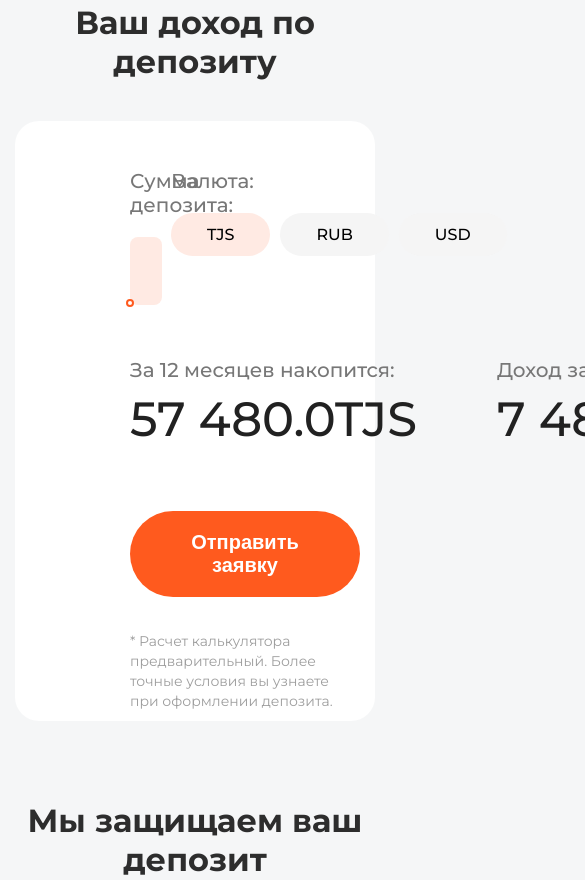
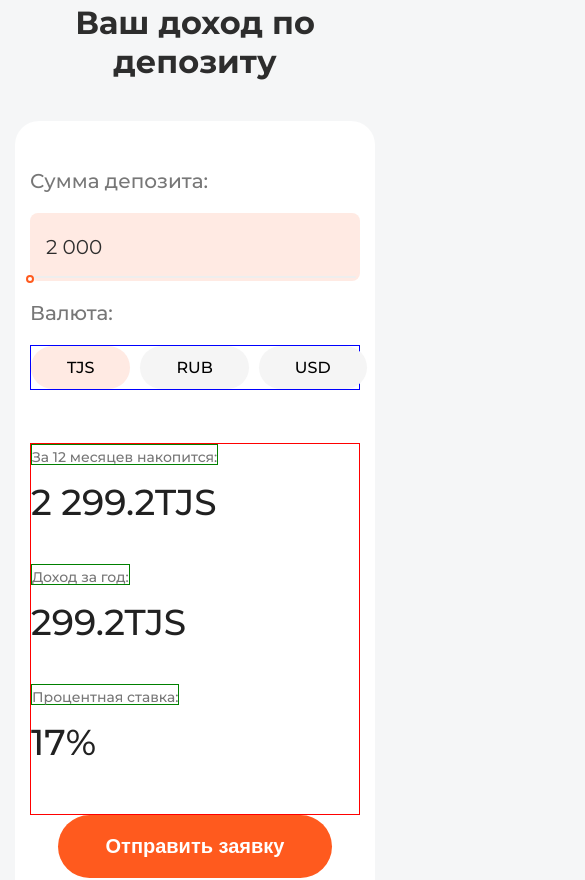
Before and after one commit to islom-sattorov/Kafolat-humo-landing, a React (Create React App) app: page / in a window 390 px wide. Shown: the part 1540-2420 px from the top of the page, 585 px wide, since content can reach past the window. Built offline with nearby package versions, Linux system fonts and the light colour scheme.

Commit message:
minor fix

```diff
--- a/src/Components/Calculator/Calculator.js
+++ b/src/Components/Calculator/Calculator.js
@@ -5,7 +5,7 @@ import styles from "./CalculatorTest.module.css";
 
 const Calculator = () => {
   const [activeCourse, setActiveCourse] = useState("TJS");
-  const [value, setValue] = useState("50000");
+  const [value, setValue] = useState("2000");
 
   const getPercent = () => {
     if (activeCourse === "TJS") {
--- a/src/Components/Calculator/CalculatorTest.module.css
+++ b/src/Components/Calculator/CalculatorTest.module.css
@@ -39,7 +39,7 @@
 /* Slider */
 .calculatorContainer .sliderContainer .calculate .slider {
     width: 100%;
-    max-width: 250px;
+    /*max-width: 250px;*/
     border-radius: 10px;
     height: 9px;
     margin: -8px 0 0 0;
@@ -84,6 +84,7 @@
 .calculatorContainer .sliderContainer .courseContainer .courses{
     display: flex;
     gap: 10px;
+    border: 1px solid blue;
 }
 
 .calculatorContainer .sliderContainer .courseContainer .courses .course{
@@ -110,6 +111,7 @@
     display: flex;
     gap: 60px;
     padding: 0 100px 60px 100px;
+    border: 1px solid red;
 }
 
 .calculatorContainer .calculateResult .totalResult, .realResult, .percentResult{
@@ -125,6 +127,7 @@
     color: #777777;
     font-weight: 500;
     width: max-content;
+    border: 1px solid green;
 }
 
 .amountResult, .realResultAmount, .percent{
@@ -167,10 +170,139 @@
 
 .calculatorContainer .calculateBtn div{
     padding: 34px 0 0 0;
-    color: #9e9e9e;
-    font-size: 14px;
+    font-weight: 400;
+    color: #b0b1b5;
+    font-size: 16px;
     line-height: 20px;
     margin-right: 10px;
     text-align: start;
     width: 100%;
 }
+
+@media(max-width: 1100px){
+    .amountResult, .realResultAmount, .percent{
+       font-size: 42px;
+    }
+
+    .totalResultTitle, .realResultTitle, .percentResultTitle{
+        font-size: 16px;
+    }
+}
+
+@media(max-width: 920px){
+    .calculatorContainer .calculateResult{
+        gap: 40px;
+    }
+}
+
+@media(max-width: 880px){
+    .calculatorContainer .sliderContainer{
+        padding: 48px 30px 53px;
+    }
+
+    .calculatorContainer .calculateResult{
+        gap: 40px;
+        padding: 0 30px 60px;
+    }
+
+    .calculatorContainer .calculateBtn{
+        padding: 0 0 56px 30px;
+        display: flex;
+        flex-direction: column;
+        justify-content: center;
+        align-items: flex-start;
+    }
+
+    .totalResultTitle, .realResultTitle, .percentResultTitle{
+        font-size: 14px;
+    }
+}
+
+@media(max-width: 780px){
+    .calculatorContainer .calculateResult{
+        justify-content: space-between;
+        gap: 0;
+    }
+}
+
+@media(max-width: 720px) {
+    .calculatorContainer{
+        max-height: 700px;
+    }
+
+    .calculatorContainer .sliderContainer {
+        grid-template-columns: 1fr;
+        padding: 48px 0 53px;
+        gap: 20px;
+        margin-top: 40px;
+    }
+
+    .amountResult, .realResultAmount, .percent{
+        font-size: 36px;
+    }
+
+    .calculatorContainer .sliderContainer .courseContainer {
+        padding-left: 0;
+    }
+
+    .totalResultTitle, .realResultTitle, .percentResultTitle{
+        /*width: 212px;*/
+        /*max-width: 300px;*/
+        height: 21px;
+    }
+
+    .calculatorContainer .calculateResult{
+        padding: 0 0 40px 0;
+    }
+
+
+    .calculatorContainer .calculateBtn{
+        padding: 0 0 20px 0;
+        justify-content: center;
+        align-items: center;
+    }
+
+    .calculatorContainer .calculateBtn div{
+        text-align: center;
+    }
+}
+
+@media(max-width: 590px){
+    .calculatorContainer{
+        max-height: 900px;
+    }
+
+    .calculatorContainer .calculateResult{
+        flex-direction: column;
+        gap: 30px;
+        margin-top: 0;
+        padding: 0 0 40px 0;
+    }
+}
+
+@media(max-width: 415px){
+
+    .calculatorContainer .sliderContainer{
+        display: block;
+    }
+
+    .calculatorContainer .sliderContainer .courseContainer .courseTitle{
+        margin-top: 20px;
+    }
+
+
+    /*.calculatorContainer .sliderContainer .calculate input{*/
+    /*    width: 100%;*/
+    /*    margin: 0 20px;*/
+    /*}*/
+
+    /*.calculatorContainer .sliderContainer .calculate .slider {*/
+    /*    width: initial;*/
+    /*    border-radius: 10px;*/
+    /*    height: 9px;*/
+    /*    margin: -8px 0 0 0;*/
+    /*    position: absolute !important;*/
+    /*    padding-right: 4px;*/
+    /*}*/
+
+}
```
